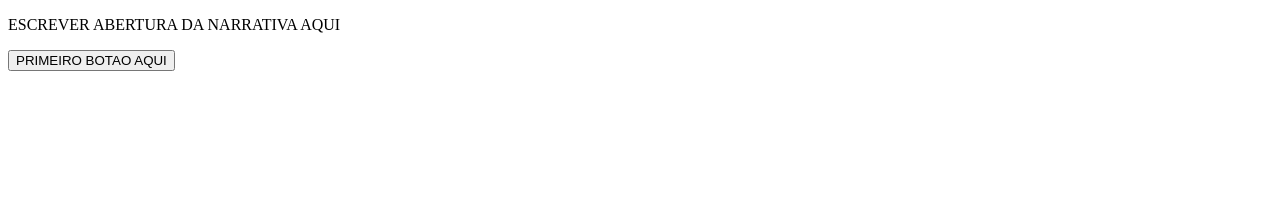
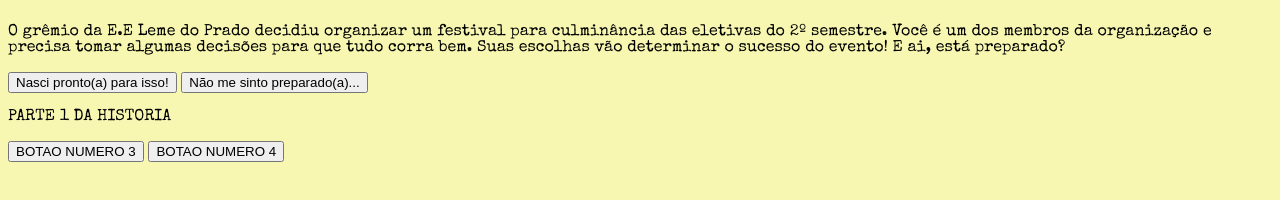
Before and after one commit to profcris-la/UmaAventura2A, a plain HTML site: page index.html in a window 1280 px wide. Drawn offline with nearby package versions, Linux system fonts and the light colour scheme.

Commit message:
criando css

```diff
--- a/index.html
+++ b/index.html
@@ -1,16 +1,29 @@
 <!DOCTYPE html>
 <html lang="pt-BR">
 <head>
+    <link rel="stylesheet" href="styles.css">
     <meta charset="UTF-8">
     <meta name="viewport" content="width=device-width, initial-scale=1.0">
+    <link rel="preconnect" href="https://fonts.googleapis.com">
+<link rel="preconnect" href="https://fonts.gstatic.com" crossorigin>
+<link href="https://fonts.googleapis.com/css2?family=Special+Elite&display=swap" rel="stylesheet">
     <title>Um dia como gremista</title>
 </head>
 <body>
    <main>
-    <div>
-        <p>ESCREVER ABERTURA DA NARRATIVA AQUI</p>
-        <button>PRIMEIRO BOTAO AQUI</button>
+    <div class="passo ativo" id="passo-0">
+        <p>O grêmio da E.E Leme do Prado decidiu organizar um festival para culminância das eletivas do 2º semestre. Você é um dos membros da organização e precisa tomar algumas decisões para que tudo corra bem. Suas escolhas vão determinar o sucesso do evento! E ai, está preparado?</p>
+        <button class="btn-proximo" data-proximo="1">Nasci pronto(a) para isso!</button>
+        <button class="btn-proximo" data-proximo="2">Não me sinto preparado(a)...</button>
     </div>
+
+    <div class="passo" id="passo-1">
+        <p>PARTE 1 DA HISTORIA</p>
+        <button class="btn-proximo" data-proximo="3">BOTAO NUMERO 3</button>
+        <button class="btn-proximo" data-proximo="4">BOTAO NUMERO 4</button>
+    </div>
+
+
    </main>
 
 
--- /dev/null
+++ b/styles.css
@@ -0,0 +1,8 @@
+body{
+    background-color:rgb(247, 247, 178);
+    color:black;
+    font-family: "Special Elite", system-ui;
+    display:flex;
+    justify-content: center;
+    align-items: center;
+}
```
